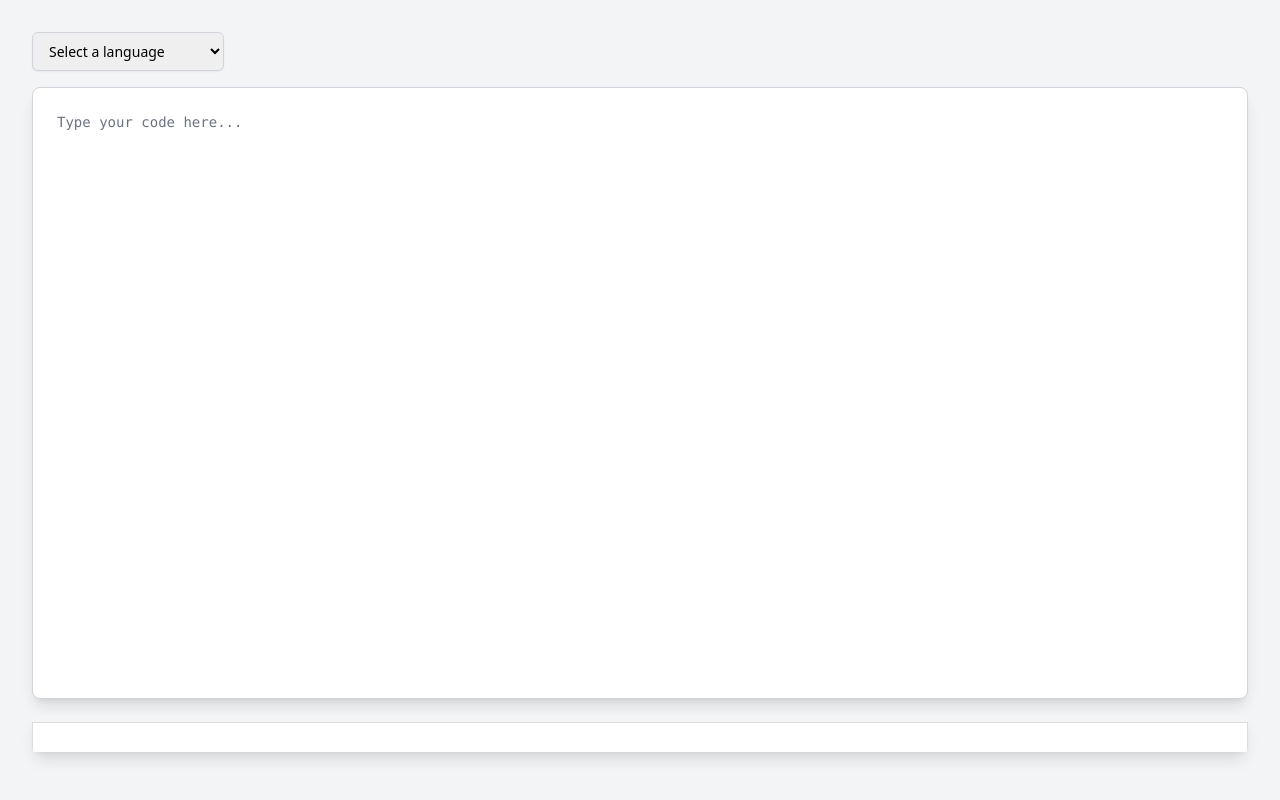
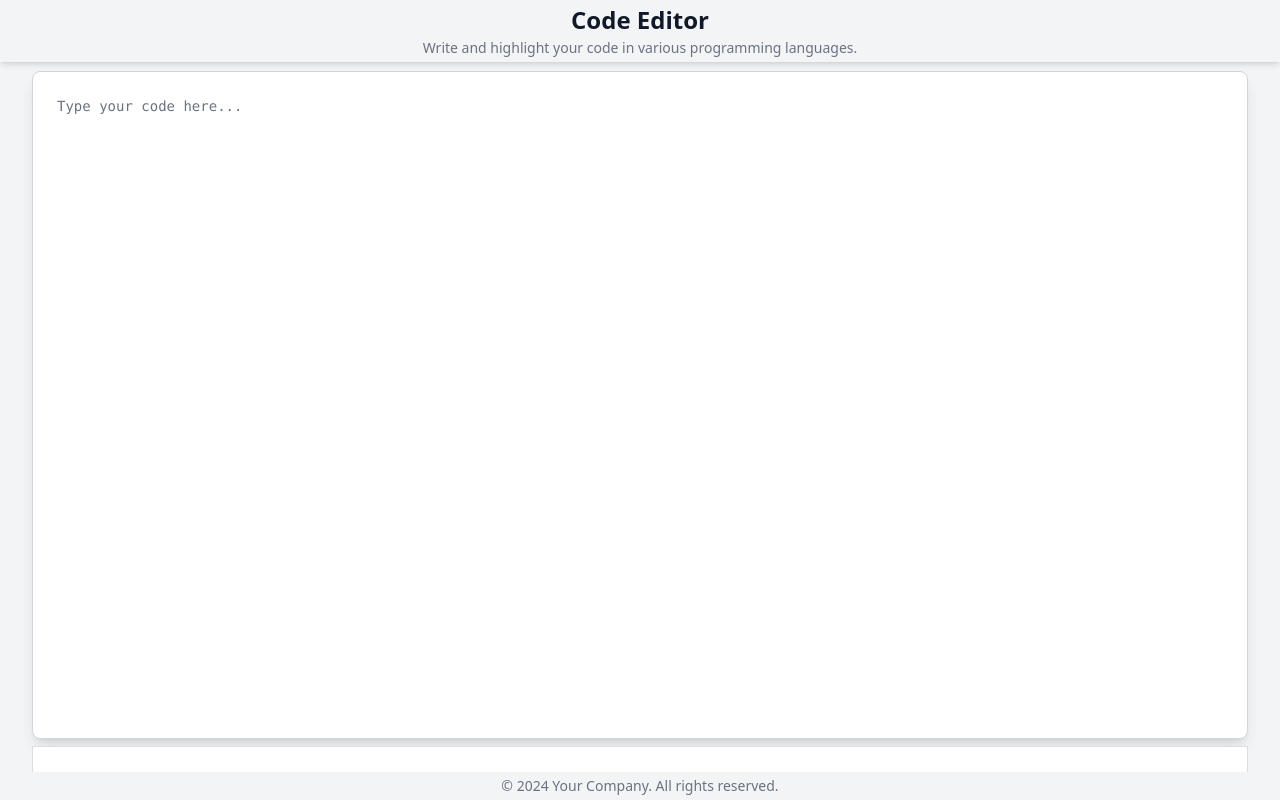
Before and after one commit to SatyamRana50/simple-code-editor---tealfeed-assignment, a React (Create React App) app in the folder simple-code-editor/: page / in a window 1280 px wide. Built offline with nearby package versions, Linux system fonts and the light colour scheme.

Commit message:
header and footer components added and intergrated into the app

```diff
--- a/simple-code-editor/src/App.tsx
+++ b/simple-code-editor/src/App.tsx
@@ -1,10 +1,11 @@
 import React from "react";
-import CodeEditor from "./components/CodeEditor";
+
+import CodeEditorWrapper from "./components/CodeEditorWrapper";
 
 const App: React.FC = () => {
   return (
     <div className="min-h-screen bg-gray-100 flex items-center justify-center">
-      <CodeEditor />
+      <CodeEditorWrapper />
     </div>
   );
 };
--- a/simple-code-editor/src/components/CodeEditor.tsx
+++ b/simple-code-editor/src/components/CodeEditor.tsx
@@ -30,7 +30,7 @@ const CodeEditor: React.FC = () => {
   };
 
   return (
-    <div className="container mx-auto p-8 h-screen flex flex-col">
+    <div className="container mx-auto px-8 py-4 h-screen flex flex-col">
       <div className="flex justify-between items-center mb-4">
         <DropdownField
           name="language"
@@ -43,9 +43,7 @@ const CodeEditor: React.FC = () => {
         />
       </div>
       <Input value={code} onChange={handleChange} />
-      <div className="bg-gray-100 my-4 rounded shadow-lg overflow-auto max-h-[calc(100vh-300px)]">
-        <CustomSyntaxHighlighter code={code} language={selectedLanguage} />
-      </div>
+      <CustomSyntaxHighlighter code={code} language={selectedLanguage} />
     </div>
   );
 };
--- /dev/null
+++ b/simple-code-editor/src/components/CodeEditorWrapper.tsx
@@ -0,0 +1,18 @@
+import React from "react";
+import CodeEditor from "./CodeEditor";
+import Header from "./Header";
+import Footer from "./Footer";
+
+const CodeEditorWrapper: React.FC = () => {
+  return (
+    <div className="w-full flex flex-col h-screen bg-gray-100">
+      <Header />
+      <div className="flex-grow overflow-y-auto">
+        <CodeEditor />
+      </div>
+      <Footer />
+    </div>
+  );
+};
+
+export default CodeEditorWrapper;
--- /dev/null
+++ b/simple-code-editor/src/components/Footer.tsx
@@ -0,0 +1,13 @@
+import React from "react";
+
+const Footer: React.FC = () => {
+  return (
+    <footer className="py-1 fixed bottom-0 left-0 right-0 z-10 bg-gray-100 shadow-md text-center text-sm text-gray-500">
+      <p>
+        &copy; {new Date().getFullYear()} Your Company. All rights reserved.
+      </p>
+    </footer>
+  );
+};
+
+export default Footer;
--- /dev/null
+++ b/simple-code-editor/src/components/Header.tsx
@@ -0,0 +1,14 @@
+import React from "react";
+
+const Header: React.FC = () => {
+  return (
+    <header className="fixed top-0 left-0 right-0 z-10 bg-gray-100 shadow-md py-1 text-center">
+      <h2 className="text-2xl font-extrabold text-gray-900">Code Editor</h2>
+      <p className="mt-0.5 text-sm text-gray-500">
+        Write and highlight your code in various programming languages.
+      </p>
+    </header>
+  );
+};
+
+export default Header;
```
Also changed, not shown: simple-code-editor/src/components/DropdownField.tsx (+34 -34 lines).
